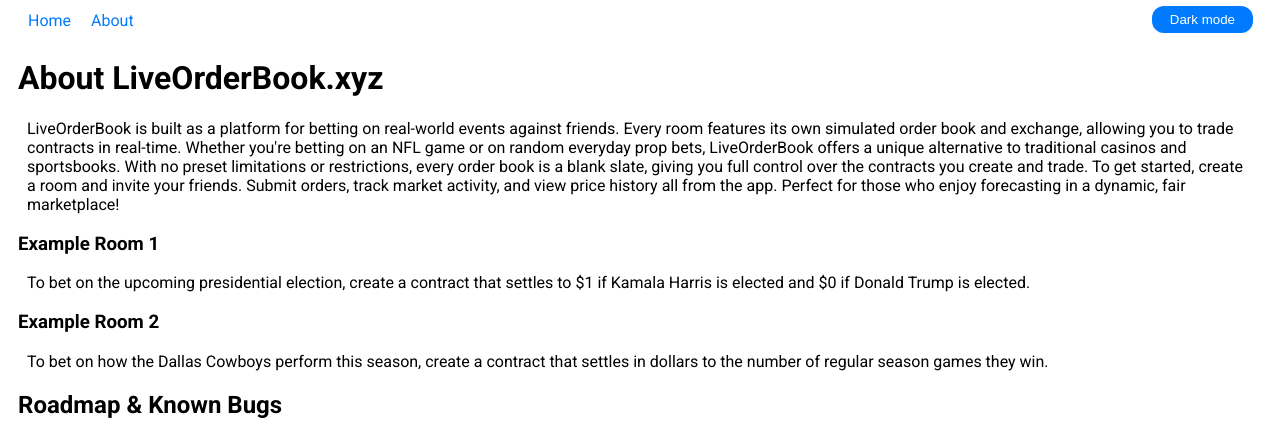
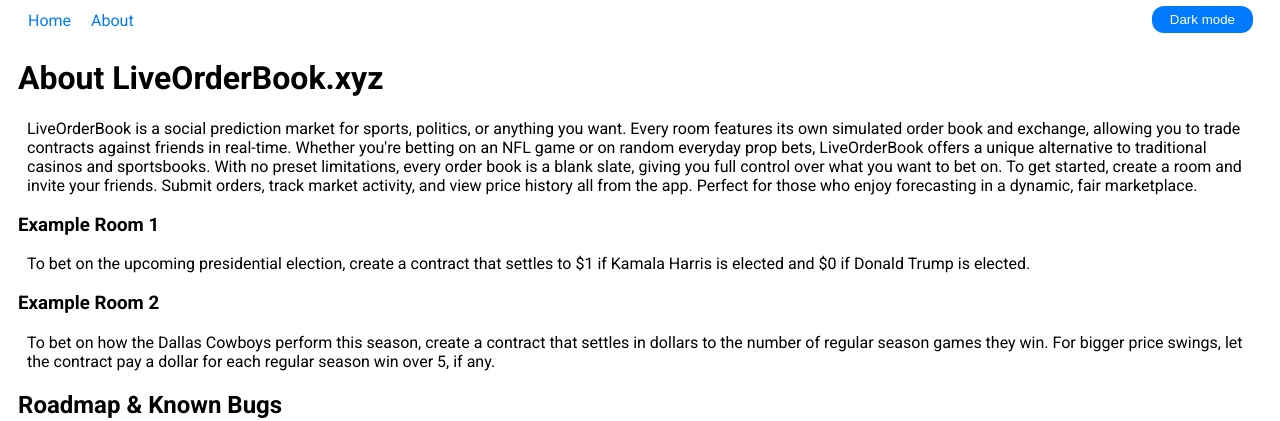
Before and after one commit to michaeltliu/live-order-book-front, a React (Create React App) app: page /about in a window 1280 px wide. Shown: the top 421 px of the page. Built offline with nearby package versions, Linux system fonts and the light colour scheme; a web font is replaced by a local one.

Commit message:
about info

```diff
--- a/src/App.js
+++ b/src/App.js
@@ -1,7 +1,7 @@
 import './App.css';
-import {useState, useEffect, useContext} from 'react'
+import {useState, useEffect} from 'react'
 import * as RC from './RoomComponents.js'
-import { ThemeProvider, ThemeContext } from './ThemeContext.js';
+import { ThemeProvider } from './ThemeContext.js';
 import Navbar from './Navbar.js'
 import About from './about.js'
 import { BrowserRouter as Router, Routes, Route } from "react-router-dom";
--- a/src/RoomComponents.js
+++ b/src/RoomComponents.js
@@ -291,14 +291,14 @@
 }
 
 export function RoomInfo({roomInfo, playerData}) {
-  const [settleValue, setSettleValue] = useState();
+  const [settleValue, setSettleValue] = useState("");
 
   const leaderboard = Object.entries(playerData).map(([key, value]) =>
     <tr>
       <td>{key}</td>
       <td>{value.cash}</td>
       <td>{value.position}</td>
-      <td>{value.cash + value.position * settleValue || ""}</td>
+      <td>{settleValue ? (value.cash + value.position * settleValue || "") : ""}</td>
     </tr>
   );
 
--- a/src/about.js
+++ b/src/about.js
@@ -5,14 +5,13 @@
         <div>
             <h1>About LiveOrderBook.xyz</h1>
             <p>
-                LiveOrderBook is built as a platform for betting on real-world events against friends.
-                Every room features its own simulated order book and exchange, allowing you to trade contracts
+                LiveOrderBook is a social prediction market for sports, politics, or anything you want.
+                Every room features its own simulated order book and exchange, allowing you to trade contracts against friends
                 in real-time. Whether you're betting on an NFL game or on random everyday prop bets, LiveOrderBook
-                offers a unique alternative to traditional casinos
-                and sportsbooks. With no preset limitations or restrictions, every order book is a blank slate,
-                giving you full control over the contracts you create and trade. To get started, create a room
+                offers a unique alternative to traditional casinos and sportsbooks. With no preset limitations,
+                every order book is a blank slate, giving you full control over what you want to bet on. To get started, create a room
                 and invite your friends. Submit orders, track market activity, and view price history all from the app.
-                Perfect for those who enjoy forecasting in a dynamic, fair marketplace!
+                Perfect for those who enjoy forecasting in a dynamic, fair marketplace.
             </p>
             <h3>Example Room 1</h3>
             <p>
@@ -22,7 +21,8 @@
             <h3>Example Room 2</h3>
             <p>
                 To bet on how the Dallas Cowboys perform this season, create a contract that
-                settles in dollars to the number of regular season games they win.
+                settles in dollars to the number of regular season games they win. For bigger price swings, let the contract
+                pay a dollar for each regular season win over 5, if any.
             </p>
             <h2>Roadmap &amp; Known Bugs</h2>
             <li>Configurable room setings</li>
```
